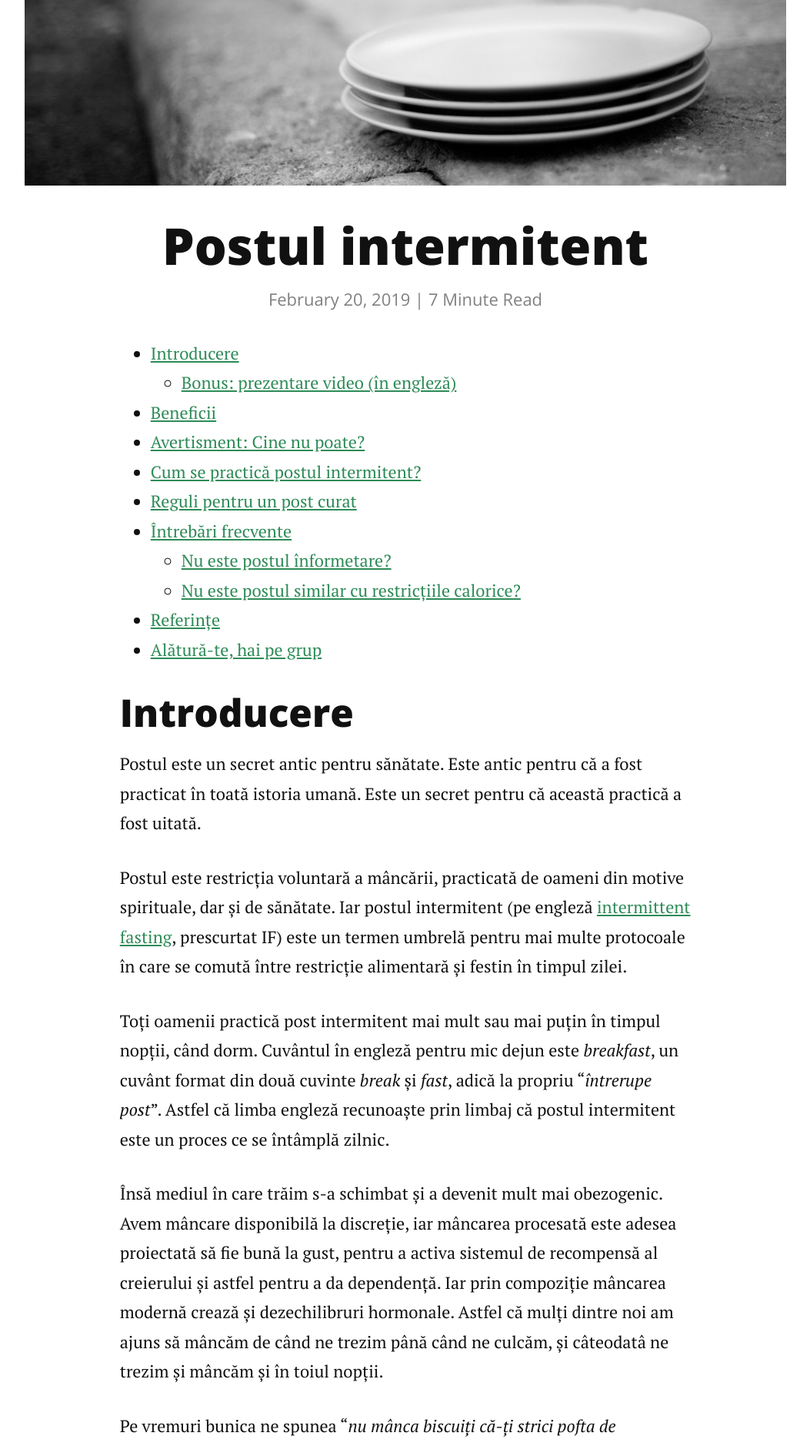
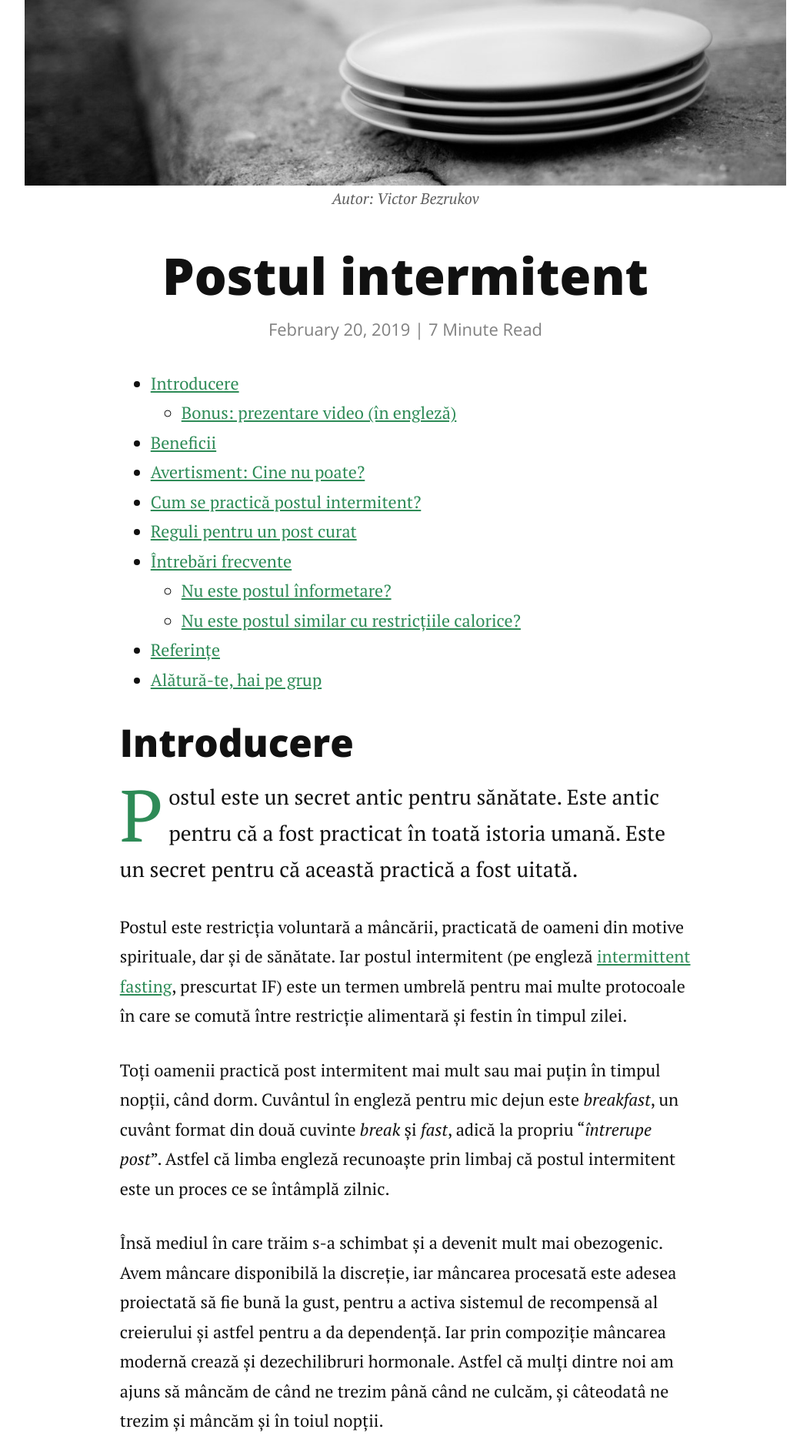
Before and after one commit to alexandru/pfiu.ro, a Jekyll site: the page built from _posts/2019-02-20-postul-intermitent.markdown, in a window 1280 px wide. Shown: the part 534-2412 px from the top of the page at 77% size, without its empty margins (113-1166 px from the left). Built offline with Jekyll 4.4.1, drawn with Linux system fonts in a browser that asks for light colours; nearby versions of some CDN libraries; some of the changed text lies outside the part shown.

Commit message:
Design fixes

```diff
--- a/_layouts/post.html
+++ b/_layouts/post.html
@@ -3,9 +3,10 @@ layout: default
 ---
 <div class="post">
   {% if page.image %}
-    <div class="featuredImage">
-        <img src="{{ '/assets/img/' | prepend: site.baseurl | append: page.image }}" alt="" />
-      </div>
+    <figure class="featuredImage">
+      <img src="{{ '/assets/img/' | prepend: site.baseurl | append: page.image }}" alt="" />
+      {% if page.image_caption %}<figcaption>{{ page.image_caption }}</figcaption>{% endif %}
+    </figure>
   {% endif %}
   <h1 class="postTitle">{{ page.title }}</h1>
   <p class="meta">{{ page.date | date: '%B %d, %Y' }} | <span class="time">{{ page.content | number_of_words | divided_by:180 }}</span> Minute Read</p>
--- a/_posts/2019-02-20-postul-intermitent.markdown
+++ b/_posts/2019-02-20-postul-intermitent.markdown
@@ -4,6 +4,7 @@ title:  "Postul intermitent"
 date:   2019-02-20
 description: Postul este un secret antic pentru sănătate. Este antic pentru că a fost practicat în toată istoria umană. Este un secret pentru că această practică a fost uitată. Postul este restricția voluntară a mâncării, practicată de oameni din motive spirituale, dar și de sănătate. Iar postul intermitent (pe engleză intermittent fasting, prescurtat IF) este un termen umbrelă pentru mai multe protocoale în care se comută între restricție alimentară și festin în timpul zilei.
 image: 2019/empty-plates.jpg
+image_caption: "Autor: Victor Bezrukov"
 ---
 
 - [Introducere](#introducere)
@@ -20,7 +21,7 @@ image: 2019/empty-plates.jpg
 
 ## Introducere
 
-Postul este un secret antic pentru sănătate. Este antic pentru că a fost practicat în toată istoria umană. Este un secret pentru că această practică a fost uitată.
+<p class="intro"><span class="dropcap">P</span>ostul este un secret antic pentru sănătate. Este antic pentru că a fost practicat în toată istoria umană. Este un secret pentru că această practică a fost uitată.</p>
 
 Postul este restricția voluntară a mâncării, practicată de oameni din motive spirituale, dar și de sănătate. Iar postul intermitent (pe engleză [intermittent fasting](https://en.wikipedia.org/wiki/Intermittent_fasting), prescurtat IF) este un termen umbrelă pentru mai multe protocoale în care se comută între restricție alimentară și festin în timpul zilei.
 
@@ -43,12 +44,12 @@ Postul intermitent nu este ciudat, ci este parte deja din viața de zi cu zi, pa
 
 În prezent mulți oameni redescoperă această intervenție dietetică ce poate avea beneficii uriașe atunci când este practicat corect:
 
-    pierdere în greutate, eficientă și fără restricții alimentare în fereastra pentru festin
-    energie crescută, îmbunătățirea capacității de concentrare
-    îmbunătățirea sistemului imunitar
-    creșterea longevității
-    curățarea pielii de acnee
-    inversarea diabetului de tip 2 și chiar remisia sa completă
+- pierdere în greutate, eficientă și fără restricții alimentare în fereastra pentru festin
+- energie crescută, îmbunătățirea capacității de concentrare
+- îmbunătățirea sistemului imunitar
+- creșterea longevității
+- curățarea pielii de acnee
+- inversarea diabetului de tip 2 și chiar remisia sa completă
 
 Pentru studii interesante vezi [referințele](#referințe).
 
--- a/_sass/breakpoints/_mobileup.scss
+++ b/_sass/breakpoints/_mobileup.scss
@@ -527,3 +527,21 @@ img.right {
 		}
 	}
 }
+
+.posts {
+	figure {
+		margin: 1rem 0;
+
+		figcaption {
+			text-align: center;
+			font-size: .9em;
+			font-style: italic;
+			color: lighten($black, 30%);
+		}
+
+		img {
+			margin: 0 auto;
+			display: block;
+		}
+	}
+}
```
Also changed, not shown: index.html (+6 -3 lines).
